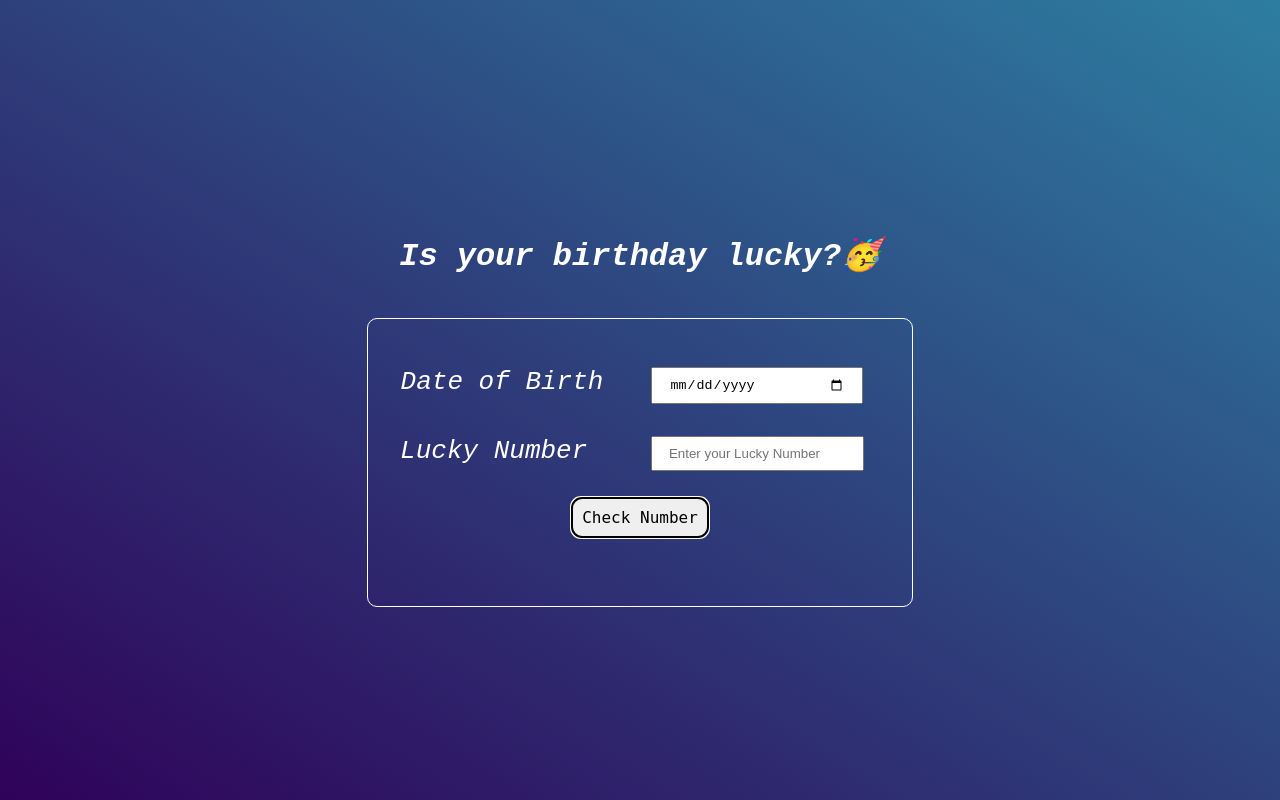
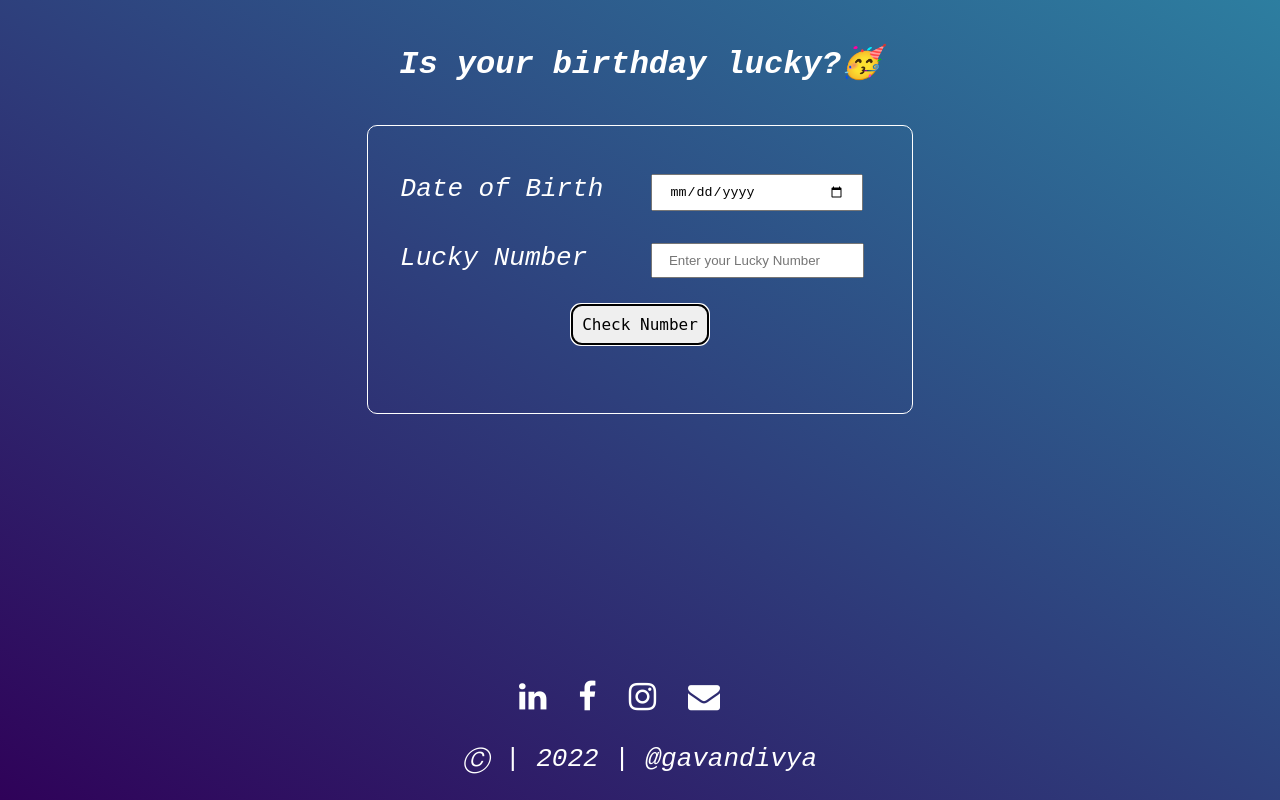
Before and after one commit to gavandivya/neogLuckyBirthday, a React (Create React App) app: page / in a window 1280 px wide. Built offline with nearby package versions, Linux system fonts and the light colour scheme.

Commit message:
feat:footerAdded

```diff
--- a/package.json
+++ b/package.json
@@ -3,6 +3,9 @@
   "version": "0.1.0",
   "private": true,
   "dependencies": {
+    "@fortawesome/fontawesome-svg-core": "^6.1.1",
+    "@fortawesome/free-solid-svg-icons": "^6.1.1",
+    "@fortawesome/react-fontawesome": "^0.2.0",
     "@testing-library/jest-dom": "^5.16.4",
     "@testing-library/react": "^13.3.0",
     "@testing-library/user-event": "^13.5.0",
--- a/public/index.html
+++ b/public/index.html
@@ -15,6 +15,7 @@
       user's mobile device or desktop. See https://developers.google.com/web/fundamentals/web-app-manifest/
     -->
     <link rel="manifest" href="%PUBLIC_URL%/manifest.json" />
+    <link rel="stylesheet" href="https://cdnjs.cloudflare.com/ajax/libs/font-awesome/4.7.0/css/font-awesome.min.css">
     <!--
       Notice the use of %PUBLIC_URL% in the tags above.
       It will be replaced with the URL of the `public` folder during the build.
--- a/src/App.css
+++ b/src/App.css
@@ -1,3 +1,4 @@
+
 .App {
   text-align: center;
   font-style: italic;
@@ -7,7 +8,7 @@
   display: flex;
   flex-direction: column;
   align-items: center;
-  justify-content: center;
+  justify-content: start;
   font-size: calc(10px + 2vmin);
   color: white;
 }
@@ -42,3 +43,15 @@ button{
 label{
   margin-right:2rem;
 }
+
+ul{
+  list-style-type: none;
+  display: flex;
+  flex-direction: row;
+}
+
+li > a{
+  color: white;
+  padding: 1rem;
+  font-size: 2rem;
+}
--- a/src/App.js
+++ b/src/App.js
@@ -15,7 +15,7 @@ export default function App() {
     if(birthDate && luckyNumber){
       if(luckyNumber > 0){
         sum = calculateSum(birthDate);
-        if(sum == luckyNumber){
+        if(sum === Number(luckyNumber)){
           setMessage("Your Birthday is lucky");
         }
       else{
@@ -65,6 +65,15 @@ export default function App() {
       <p>{BirthdayMessage}</p>
       </div>
       </div>
+      <footer style={{position:"fixed",bottom:0}}>
+        <ul>
+          <li><a href="https://www.linkedin.com/in/divya-gavandi/"><i className="fa fa-linkedin"></i></a></li>
+          <li><a href="https://www.facebook.com/divya.gavandi.3"><i className="fa fa-facebook" aria-hidden="true"></i> </a></li>
+          <li><a href="https://www.instagram.com/gavandivya/"><i className="fa fa-instagram" aria-hidden="true"></i> </a></li>
+          <li><a href="mailto:divya190399@gmail.com"><i className="fa fa-envelope" aria-hidden="true"></i> </a></li>
+        </ul>
+        <p>&#9400;	| 2022 |  @gavandivya</p>
+      </footer>
     </div>
   );
 }
```
Also changed, not shown: 1 other file (tests, documents, lock files or other folders).
